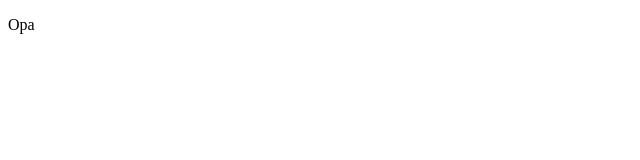
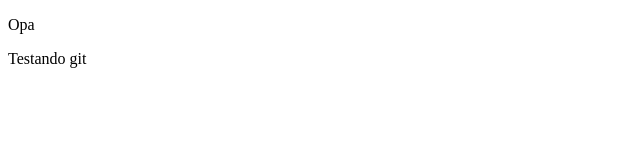
Before and after one commit to Manlek25/curso_git_2, a plain HTML site: page index.html in a window 1280 px wide. Shown: the full height of the page, 0-640 px from the left. Drawn offline with Linux system fonts and the light colour scheme.

Commit message:
Terminando tarefa

```diff
--- a/index.html
+++ b/index.html
@@ -7,5 +7,6 @@
 </head>
 <body>
     <p>Opa</p>
+    <p>Testando git</p>
 </body>
 </html>
```
